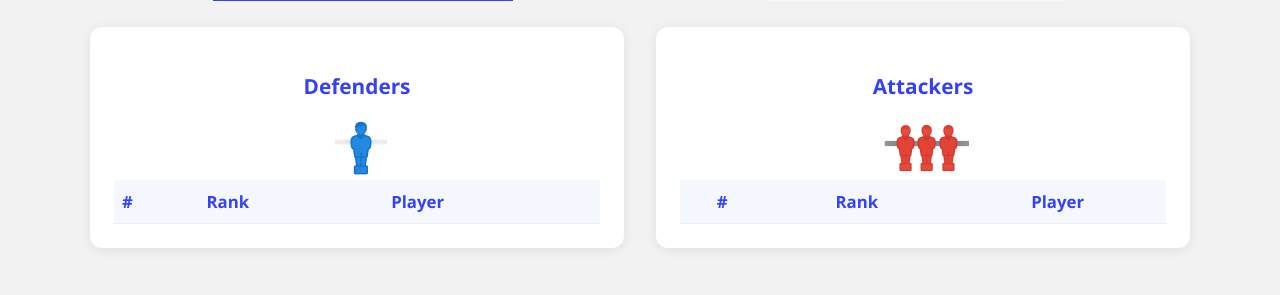
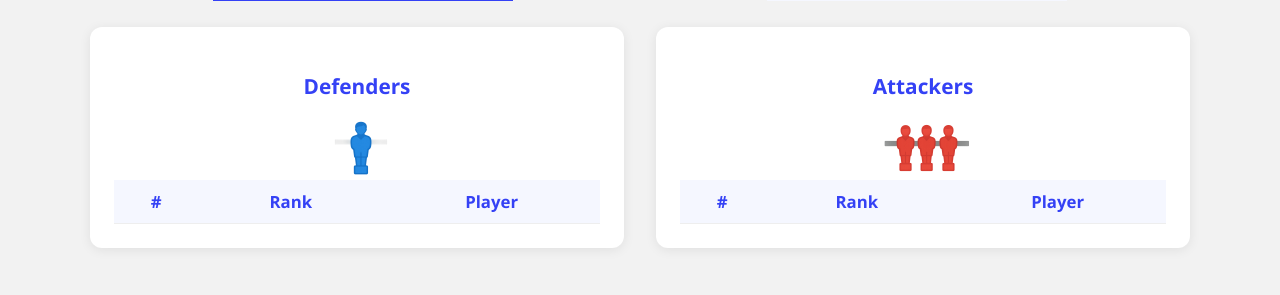
Before and after one commit to DavideMagazzini/Foosball-Ranking-System, a Flask app: page / in a window 1280 px wide. Shown: the part 289-584 px from the top of the page. Run offline with Flask 3, Linux system fonts and the light colour scheme; data that the repository does not hold is empty.

Commit message:
Update index.html

```diff
--- a/templates/index.html
+++ b/templates/index.html
@@ -188,7 +188,6 @@
     #defScoreboardTable th, #defScoreboardTable td {
       padding: 10px 8px;
       border-bottom: 1px solid #eee;
-      text-align: left;
     }
 
     #defScoreboardTable th {
```
